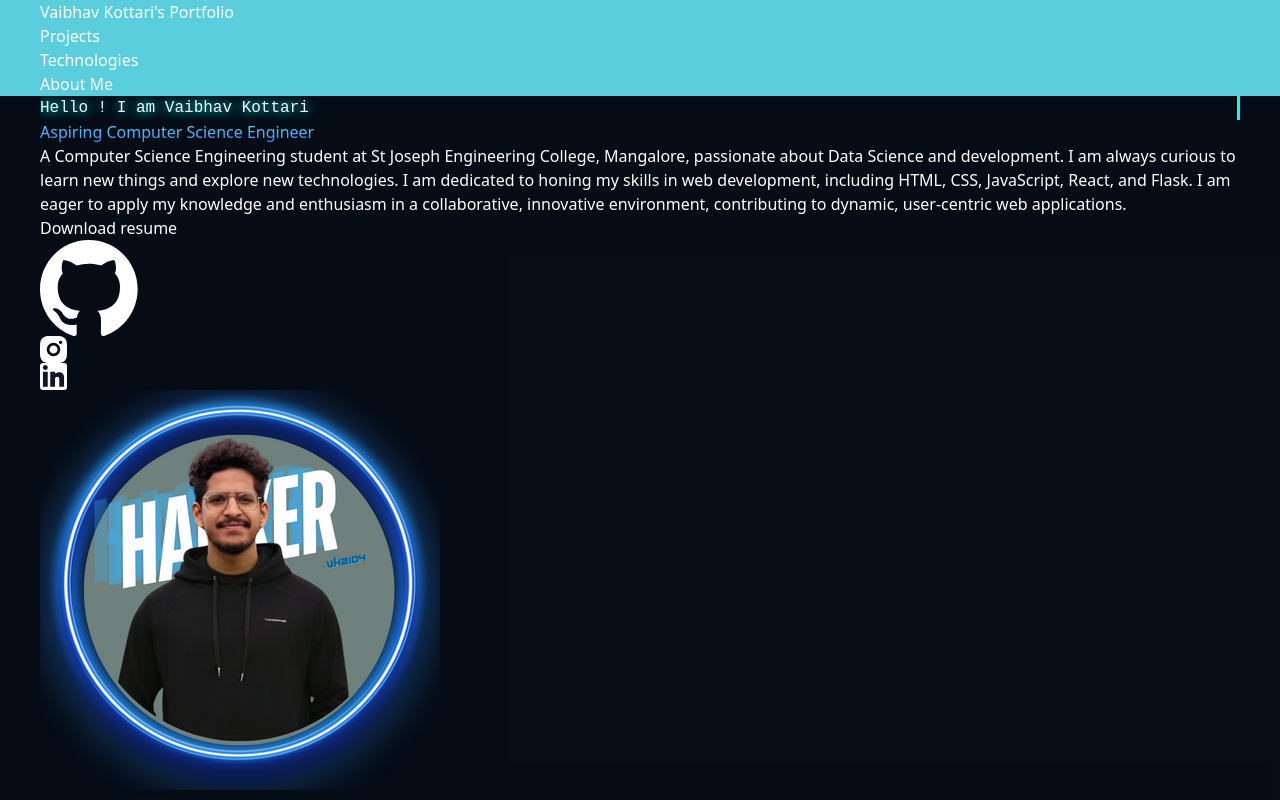
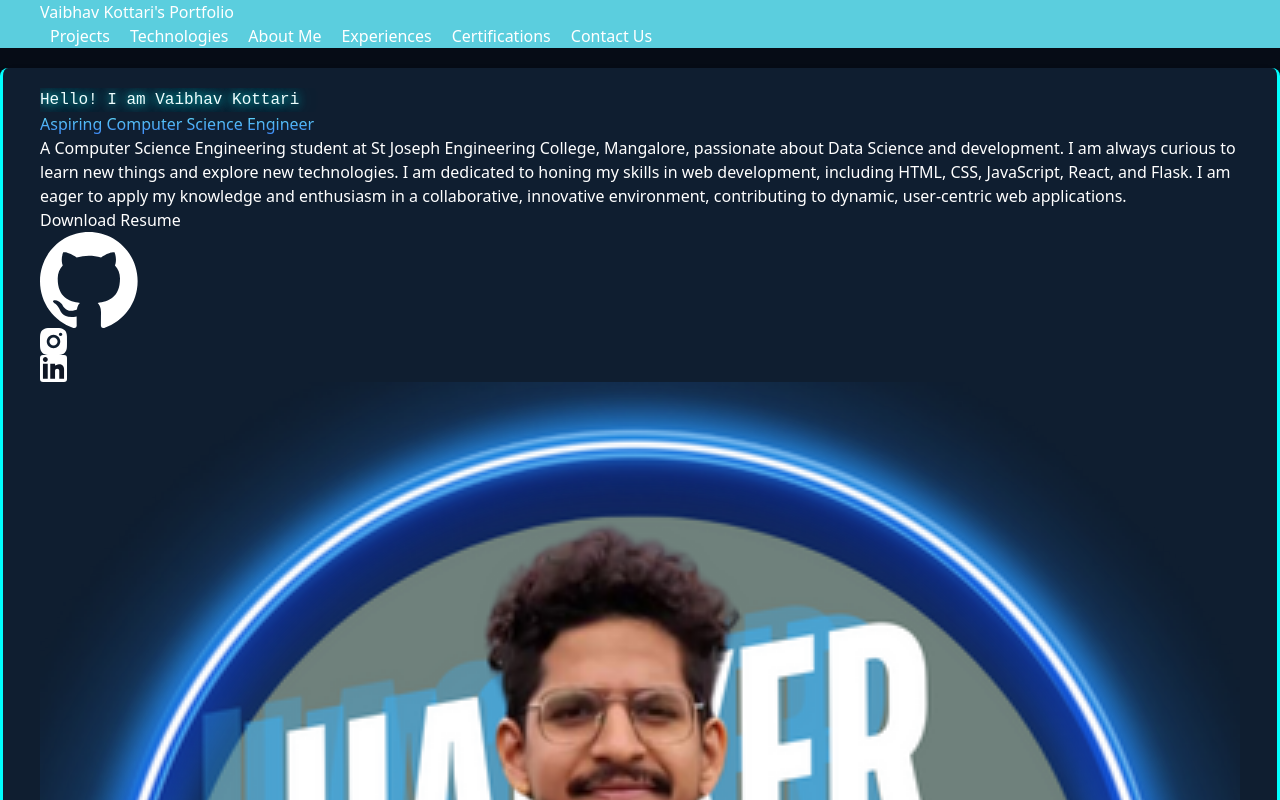
Before and after one commit to kottarivaibhav/portfolio_website, a React (Vite) app: page / in a window 1280 px wide. Shown: the top 800 px of the page. Built offline with nearby package versions, Linux system fonts and the light colour scheme.

Commit message:
changes done

```diff
--- a/src/App.css
+++ b/src/App.css
@@ -1,6 +1,15 @@
 /* General body styles */
 
-
+section {
+  background-color: rgb(15, 30, 48); /* Dark background color */
+  padding: 20px; /* Add padding inside the section */
+  border-radius: 8px; /* Rounded corners */
+  margin: 20px 0; /* Margin above and below each section */
+  border-right: 3px solid #00ffff; /* Right border color */
+  border-left: 3px solid #00ffff; /* Left border color */
+  box-shadow: 0 4px 8px rgba(0, 0, 0, 0.1); /* Optional: Add shadow for better visual separation */
+  color: white; /* White text color */
+}
 
 body,html {
   background-color: rgba(6, 11, 22, 0.937); /* Dark background color */
@@ -81,12 +90,84 @@ body,html {
 header {
   background-color: #5bcede; /* Light blue background for header */
   color: rgb(255, 255, 255); /* White text color */
-  position: sticky; /* Sticky positioning to stay at the top */
+  position:sticky; /* Sticky positioning to stay at the top */
   top: 0; /* Stick to the top */
   z-index: 1000; /* Ensure header stays above other content */
 }
 
+/* Default header styles */
 
+
+.menu-toggle {
+  display: none; /* Hidden by default on large screens */
+  background: none;
+  border: none;
+  font-size: 24px;
+  color: white;
+  cursor: pointer;
+}
+
+.menu-icon {
+  font-size: 24px;
+}
+
+/* Mobile Menu Styles */
+.nav-links {
+  display: none; /* Hidden by default on small screens */
+  position: absolute;
+  top: 60px; /* Adjust based on header height */
+  right: 0;
+  width: 100%;
+  padding: 10px;
+  background-color: #333; /* Adjust to match your header background */
+  text-align: center;
+}
+
+.nav-links.open {
+  display: block;
+}
+
+.nav-links ul {
+  display: flex;
+  flex-direction: column;
+  padding: 0;
+  margin: 0;
+}
+
+.nav-links li {
+  margin: 10px 0; /* Spacing between items */
+}
+
+/* Show the menu toggle button on small screens */
+@media (max-width: 768px) {
+  .menu-toggle {
+    display: block;
+  }
+}
+
+/* Show the navigation links on larger screens */
+@media (min-width: 769px) {
+  .menu-toggle {
+    display: none;
+  }
+
+  .nav-links {
+    display: flex;
+    position: static;
+    width: auto;
+    padding: 0;
+    background-color: transparent; /* Background color set to transparent */
+    text-align: left; /* Align text to the left on larger screens */
+  }
+
+  .nav-links ul {
+    flex-direction: row;
+  }
+
+  .nav-links li {
+    margin: 0 10px; /* Spacing between items */
+  }
+}
 
 /* Container for section content */
 .section-container {
@@ -388,11 +469,7 @@ footer {
   align-items: center; /* Center slides vertically */
 }
 
-.slick-slide {
-  margin:0 2px;
-  margin-bottom: 0%;
-   /* Adjust to your preferred spacing */
-}
+
 
 .slick-dots {
   bottom: -30px; /* Adjust dots position */
@@ -402,6 +479,29 @@ footer {
   font-size: 24px; /* Optional: adjust arrow size */
   color: #000; /* Optional: change arrow color */
 }
+
+.banner {
+  width: 100%;
+}
+
+.banner .relative img {
+  width: 100%;
+}
+
+@media (min-width: 768px) {
+  .banner .relative img {
+    width: 100%;
+    text-align: left;
+  }
+
+  .banner .relative img:last-child {
+    width: 100%;
+  }
+}
+
+
+
+
 
 
 
--- a/src/App.jsx
+++ b/src/App.jsx
@@ -1,5 +1,6 @@
 import React from 'react';
 import './App.css';
+import SwirlCursorEffect from './components/SwirlCursorEffect';
 import Header from './components/Header';
 import BannerSection from './components/Banner';
 import ProjectSection from './components/Project';
@@ -9,10 +10,12 @@ import AboutMeSection from './components/AboutSection';
 import ExperienceSection from './components/Experience';
 import CertificationCarousel from './components/CertificationCarousel'; // Import Carousel Component
 import Footer from './components/Footer';
+import ContactForm from './components/ContactForm'; // Import ContactForm Component
 
 function App() {
   return (
     <>
+    <SwirlCursorEffect />
       <div className=''>
         <Header />
         <main className="relative mt-10 justify-normal left-4 right-1">
@@ -23,6 +26,7 @@ function App() {
           <AboutMeSection />
           <ExperienceSection />
           <CertificationCarousel /> {/* Add Carousel Component here */}
+          <ContactForm /> {/* Add ContactForm Component here */}
         </main>
         <Footer />
       </div>
--- a/src/components/AboutSection.jsx
+++ b/src/components/AboutSection.jsx
@@ -6,7 +6,7 @@ const AboutMeSection = () => {
   return (
     <section className="mt-4 mr-3 p-6" id="About">
       <div className="container m-auto px-4">
-        <h2 className="text-4xl font-bold underline-header">About me</h2>
+        <h2 className="text-4xl font-bold underline-header text-center">About me</h2>
         <div className="mt-12 relative before:absolute before:top-0 before:left-16 before:rounded-full before:bottom-10 sm:before:bottom-2 before:w-1 before:bg-white">
           <div className="pl-24 relative before:w-4 before:h-4 before:bg-gradient-to-t before:from-blue-500 before:to-cyan-500 before:absolute before:rounded-full before:left-[58px]">
             <p>
--- a/src/components/Banner.jsx
+++ b/src/components/Banner.jsx
@@ -1,8 +1,6 @@
-// src/components/BannerSection.jsx
-
 import React from 'react';
 import profile from '../assets/Profile.png';
-import profile_small from '../assets/small.png'; // Update the import paths as needed
+import profile_small from '../assets/small.png';
 import Github from '../assets/github-mark-white.svg';
 import Instagram from '../assets/instagram.svg';
 import LinkedIn from '../assets/linkedin.svg';
@@ -10,90 +8,52 @@ import LinkedIn from '../assets/linkedin.svg';
 const BannerSection = () => {
   return (
     <section className='banner'>
-  <div className='container mx-auto flex flex-col md:flex-row items-center'>
-    <div className='flex-1 p-9 mb-9'>
-
-      <h2 className=' font-bold text-5xl heading'>Hello ! I am Vaibhav Kottari</h2>
-          <h2 className=' font-bold text-4xl mt-1 gradient-text'>Aspiring Computer Science Engineer</h2>
-      <p className='mt-4 mr-0 text-center md:text-left'>
-      A Computer Science Engineering student at St Joseph Engineering College, Mangalore, passionate about Data Science and development. I am always curious to learn new things and explore new technologies. I am dedicated to honing my skills in web development, including HTML, CSS, JavaScript, React, and Flask. I am eager to apply my knowledge and enthusiasm in a collaborative,
-      innovative environment, contributing to dynamic, user-centric web applications.
+      <div className='container mx-auto flex flex-col md:flex-row items-center px-4 md:px-6 lg:px-10 py-8 md:py-12'>
+        {/* Text Content */}
+        <div className='flex-1 mb-8 md:mb-0 text-center md:text-left'>
+          <h2 className='text-2xl md:text-3xl lg:text-4xl font-bold heading'>
+            Hello! I am Vaibhav Kottari
+          </h2>
+          <h2 className='text-xl md:text-2xl lg:text-3xl font-bold mt-2 gradient-text'>
+            Aspiring Computer Science Engineer
+          </h2>
+          <p className='mt-4 mr-20 text-base md:text-lg lg:text-xl  text-justify'>
+            A Computer Science Engineering student at St Joseph Engineering College, Mangalore, passionate about Data Science and development. I am always curious to learn new things and explore new technologies. I am dedicated to honing my skills in web development, including HTML, CSS, JavaScript, React, and Flask. I am eager to apply my knowledge and enthusiasm in a collaborative, innovative environment, contributing to dynamic, user-centric web applications.
           </p>
-      <button className="px-8 shadow-gray-500 shadow-md py-5 mt-5 bg-gradient-to-t from-blue-500 rounded-full to-cyan-500 hover:from-blue-700 hover:to-cyan-700">
+          <div className='flex justify-center md:justify-start mt-6'>
+            <button className="px-6 py-3 bg-gradient-to-t from-blue-500 to-cyan-500 rounded-full text-white font-semibold shadow-md hover:from-blue-700 hover:to-cyan-700">
               <a href='https://drive.google.com/file/d/141XIq1fIzTFQ9n48vpMmrKcl93Ezpn5d/view?usp=sharing' target="_blank" rel="noopener noreferrer">
-              Download resume
+                Download Resume
               </a>
             </button>
-      <ul className='flex gap-4 mt-4 ml-3'>
+          </div>
+          <ul className='flex justify-center md:justify-start gap-4 mt-4 ml-5'>
             <li>
               <a href='https://github.com/kottarivaibhav' target="_blank" rel="noopener noreferrer">
-            <img src={Github} className='w-10' alt="Github" />
+                <img src={Github} className='w-6 md:w-8' alt="Github" />
               </a>
             </li>
             <li>
               <a href='https://www.instagram.com/__vaibhavkottari__?utm_source=qr' target="_blank" rel="noopener noreferrer">
-            <img src={Instagram} className='w-10' alt="Instagram" />
+                <img src={Instagram} className='w-6 md:w-8' alt="Instagram" />
               </a>
             </li>
             <li>
               <a href='https://www.linkedin.com/in/vaibhav-kottari/' target="_blank" rel="noopener noreferrer">
-            <img src={LinkedIn} className='w-10' alt="LinkedIn" />
+                <img src={LinkedIn} className='w-6 md:w-8' alt="LinkedIn" />
               </a>
             </li>
           </ul>
         </div>
-    <div className='relative flex-1 flex justify-center '>
-      <img src={profile} alt='profile' width={400} className='relative z-10 py-4' />
-      <img src={profile_small} alt='circle' className='absolute top-1 left-75 z-125 bottom-55 ' />
+
+        {/* Image Content */}
+        <div className='relative flex-2 flex justify-center items-center'>
+          <img src={profile} alt='profile' className='relative z-10 w-3/4 md:w-6/7 lg:w-1/2 max-w-xs md:max-w-sm lg:max-w-md mr-5 mb-6 ml-2' />
+          <img src={profile_small} alt='circle' className='absolute top-1/2 right-4 transform -translate-y-1/2 w-1/6 md:w-1/8 lg:w-1/10 opacity-50' />
         </div>
-
       </div>
     </section>
   );
 };
 
 export default BannerSection;
-
-{/*
-
-  <section className=' mt-5'>
-      <div className=' container m-auto px-10 py-16 flex gap-8 '>
-        <div>
-          <h2 className=' font-bold text-5xl heading'>Hello ! I am Vaibhav Kottari</h2>
-          <h2 className=' font-bold text-4xl mt-1 gradient-text'>Aspiring Computer Science Engineer</h2>
-          <p className='mt-5 text-gray-400'>
-            <span className='block'>A Computer Science Engineering student at St Joseph Engineering College, Mangalore, passionate about Data Science and development. I am always curious to learn new things and explore new technologies. I am dedicated to honing my skills in web development, including HTML, CSS, JavaScript, React, and Flask. I am eager to apply my knowledge and enthusiasm in a collaborative,
-              innovative environment, contributing to dynamic, user-centric web applications.</span>
-
-          </p>
-          <button className="px-8 shadow-gray-500 shadow-md py-5 mt-5 bg-gradient-to-t from-blue-500 rounded-full to-cyan-500 hover:from-blue-700 hover:to-cyan-700">
-            <a href='https://drive.google.com/file/d/141XIq1fIzTFQ9n48vpMmrKcl93Ezpn5d/view?usp=sharing' target="_blank" rel="noopener noreferrer">
-              Download resume
-            </a>
-          </button>
-          <ul className='flex gap-4 ml-3 mt-4 mb-1'>
-            <li>
-              <a href='https://github.com/kottarivaibhav' target="_blank" rel="noopener noreferrer">
-                <img src={Github} className='w-10' alt="GitHub" />
-              </a>
-            </li>
-            <li>
-              <a href='https://www.instagram.com/__vaibhavkottari__?utm_source=qr' target="_blank" rel="noopener noreferrer">
-                <img src={Instagram} className='w-10' alt="Instagram" />
-              </a>
-            </li>
-            <li>
-              <a href='https://www.linkedin.com/in/vaibhav-kottari/' target="_blank" rel="noopener noreferrer">
-                <img src={LinkedIn} className='w-10' alt="LinkedIn" />
-              </a>
-            </li>
-          </ul>
-        </div>
-        <div className='relative'>
-          <img src={profile} alt='profile' width={400} className='relative z-10 py-4' />
-          <img src={profile_small} alt='circle' className='absolute top-1 left-75 z-125 bottom-55 ' />
-        </div>
-      </div>
-    </section>
-
-    */}
--- a/src/components/CertificationCarousel.jsx
+++ b/src/components/CertificationCarousel.jsx
@@ -1,16 +1,14 @@
-// src/components/CertificationCarousel.jsx
-
 import React from 'react';
 import Slider from 'react-slick';
-import certification1 from '../assets/certificate_1.png'; // Update with actual paths
-import certification2 from '../assets/certificate_2.png'; // Update with actual paths
+import certification1 from '../assets/certificate_1.png';
+import certification2 from '../assets/certificate_2.png';
 import certification3 from '../assets/certificate_3.png';
 import certification4 from '../assets/certificate_4.png';
 
 const certifications = [
   {
     img: certification1,
-    title: 'Meta Front End Developer Certicate',
+    title: 'Meta Front End Developer Certificate',
     description: 'I developed responsive websites using HTML, CSS, and JavaScript, mastering React, Bootstrap, and GitHub version control. This experience enhanced my skills in UI/UX design and web development, preparing me to create user-friendly web applications and portfolio-ready projects for coding interviews.',
     link: 'https://www.coursera.org/account/accomplishments/professional-cert/J9H3E9WSM7TK'
   },
@@ -39,26 +37,32 @@ const CertificationCarousel = () => {
     dots: true,
     infinite: true,
     speed: 300,
-    slidesToShow: 2, // Show 2 items at a time
+    slidesToShow: 2,
     slidesToScroll: 1,
     autoplay: true,
     autoplaySpeed: 1500,
-    centerMode: true, // Center the slides
+    centerMode: true,
   };
 
   return (
-    <section className='mt-4 mb-0 p-6' id='Certifications'>
-      <div className='container mb-9 px-4'>
-        <h2 className="text-4xl font-bold underline-header ">Certifications</h2>
+    <section className='mt-4 p-6 items-center' id='Certifications'>
+      <div className='container mx-auto px-4'>
+      <h2 className="text-4xl font-bold underline-header text-center mb-4">Certifications</h2>
         <Slider {...settings}>
           {certifications.map((cert, index) => (
             <div key={index} className='flex flex-col items-center border rounded-md glow-effect'>
-              <img src={cert.img} alt={cert.title} className="w-60 h-auto mb-4" style={{ display: 'block', margin: '0 auto' }} /> {/* Center image */}
-              <h3 className="text-2xl font-semibold">{cert.title}</h3>
-              <p className="text-gray-700 mt-2">{cert.description}</p>
-              <button className="glow-button"><a href={cert.link} target='_blank' rel='noopener noreferrer' className="text-blue-500 mt-4 hover:underline">View Certification</a>
-              </button>
+              <img src={cert.img} alt={cert.title} className=" mr-10 ml-40 w-80  mb-4" />
+              <div className="flex flex-col justify-between h-full p-4">
+                <div>
+                  <h3 className="text-2xl font-semibold text-center">{cert.title}</h3>
+                  <p className="text-gray-700 mt-2">{cert.description}</p>
+                </div>
+                <div className="flex justify-center mt-4">
+                  <a href={cert.link} target='_blank' rel='noopener noreferrer' className="text-blue-500 hover:underline">View Certification</a>
+                </div>
+              </div>
             </div>
+
           ))}
         </Slider>
       </div>
--- a/src/components/Experience.jsx
+++ b/src/components/Experience.jsx
@@ -4,9 +4,9 @@ import React from 'react';
 
 const ExperienceSection = () => {
   return (
-    <section className="mt-4 mb-7 mr-3 p-6">
+    <section className="mt-4 mb-7 mr-3 p-6 " id="Experiences">
       <div className="container mx-auto px-4">
-        <h2 className="text-4xl font-bold underline-header">Internship Experience</h2>
+        <h2 className="text-4xl font-bold underline-header text-center">Internship Experience</h2>
         <div className="grid grid-cols-1 sm:grid-cols-2 gap-8">
           {/* Left Column */}
           <div className="flex flex-col justify-center mt-7">
--- a/src/components/Header.jsx
+++ b/src/components/Header.jsx
@@ -1,16 +1,25 @@
-import React from 'react';
+import React, { useState } from 'react';
 import '../App.css'; // Ensure your CSS is imported
 
 const Header = () => {
+  const [isMenuOpen, setIsMenuOpen] = useState(false);
+
+  const toggleMenu = () => {
+    setIsMenuOpen(!isMenuOpen);
+  };
+
   return (
-    <header>
+    <header className="sticky-header">
       <div className="container m-auto px-5 py-4">
-        <div className="flex justify-between">
+        <div className="flex justify-between items-center">
           <div>
             <h1 className="font-extrabold text-2xl">Vaibhav Kottari's Portfolio</h1>
           </div>
-          <div className="flex justify-between items-center space-x-4">
-            <ul className="flex gap-4">
+          <button className="menu-toggle" onClick={toggleMenu}>
+            <span className="menu-icon">&#9776;</span> {/* Hamburger icon */}
+          </button>
+          <div className={`nav-links ${isMenuOpen ? 'open' : 'closed'}`}>
+            <ul className="flex flex-col gap-4">
               <li>
                 <a className="text-white hover:text-black cursor-pointer" href="#Projects">Projects</a>
               </li>
@@ -19,6 +28,15 @@ const Header = () => {
               </li>
               <li>
                 <a className="text-white hover:text-black cursor-pointer" href="#About">About Me</a>
+              </li>
+              <li>
+                <a className="text-white hover:text-black cursor-pointer" href="#Experiences">Experiences</a>
+              </li>
+              <li>
+                <a className="text-white hover:text-black cursor-pointer" href="#Certifications">Certifications</a>
+              </li>
+              <li>
+                <a className="text-white hover:text-black cursor-pointer" href="#FeedbackForm">Contact Us</a>
               </li>
             </ul>
           </div>
--- a/src/components/Project.jsx
+++ b/src/components/Project.jsx
@@ -9,7 +9,7 @@ const ProjectSection = () => {
   return (
     <section className='mt-4 mr-3 p-6' id='Projects'>
       <div className='container mx-auto px-4'>
-        <h2 className="text-4xl font-bold underline-header">Projects</h2>
+        <h2 className="text-4xl font-bold underline-header text-center">Projects</h2>
         <div className='flex flex-col gap-5 mt-5 md:flex-row md:flex-wrap'>
           {/* Project 1 */}
           <div className='flex-1 border rounded-md p-5 flex flex-col md:w-1/3'>
--- a/src/components/Technology.jsx
+++ b/src/components/Technology.jsx
@@ -8,7 +8,7 @@ const TechnSection = () => {
   return (
     <section className='mt-4 mr-3 p-6' id='Technology'>
       <div className='container m-auto px-10 '>
-        <h2 className="text-4xl font-bold underline-header">Technologies Known</h2>
+        <h2 className="text-4xl font-bold underline-header text-center">Technologies Known</h2>
       </div>
       <div className='mt-6'>
         <div className='container m-auto px-10'>
```
Lines whose indentation alone changed are shown as unchanged.
